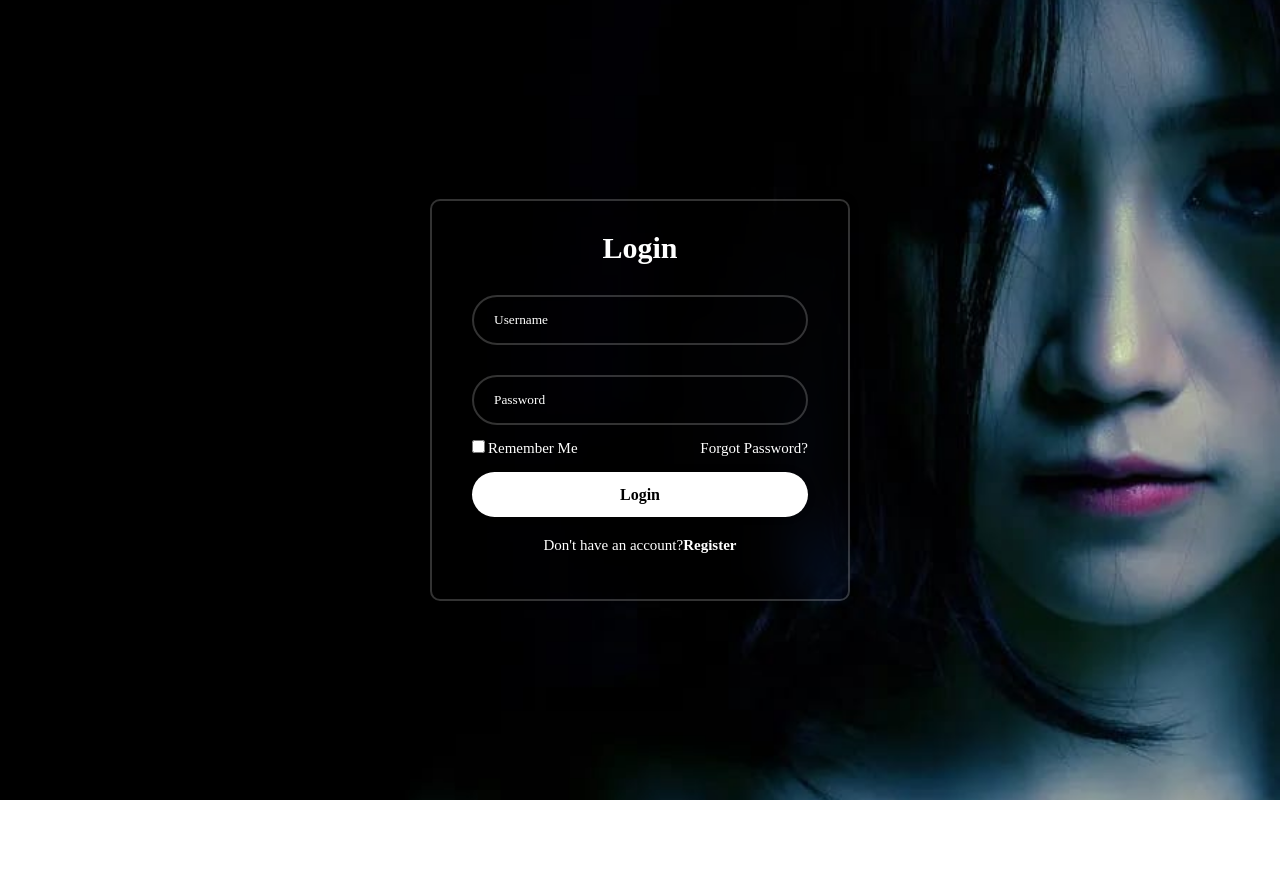
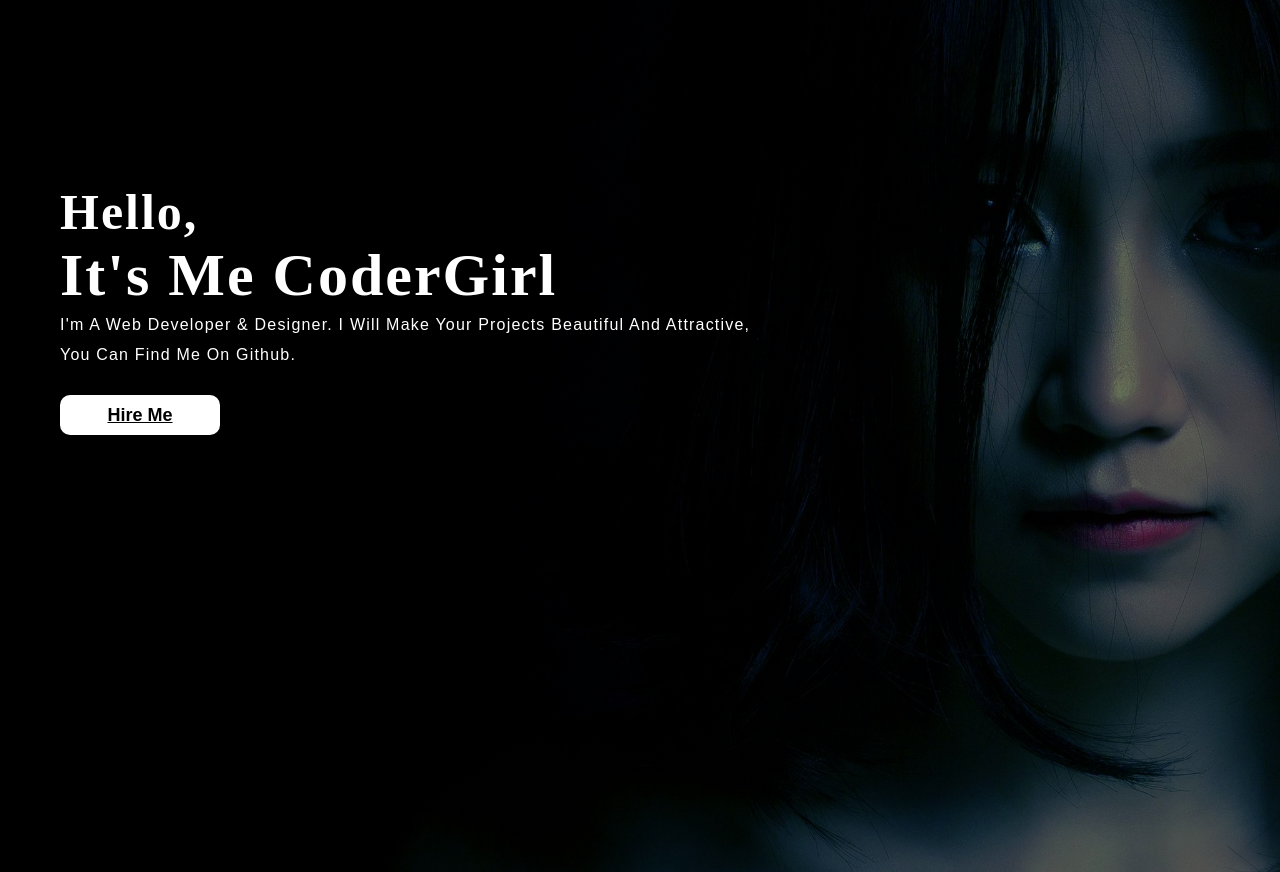
Before and after one commit to shzn-mhd/htmlg2, a plain HTML site: page index.html in a window 1280 px wide. Before the commit the page ends 800 px from the top, so only its background shows below. Drawn offline with nearby package versions, Linux system fonts and the light colour scheme.

Commit message:
Add files via upload

```diff
--- a/index.html
+++ b/index.html
@@ -1,36 +1,28 @@
 <!DOCTYPE html>
-<html lang="en">
+<html>
     <head>
-    <meta charset="UTF-8">
-    <meta http-equiv="X-UA-Compatible" content="IE=edge">
-    <meta name="viewport" content="width=device-width, initial-scale=1.0">
-    <title>Portfolio.</title>
-    <link href='https://unpkg.com/boxicons@2.1.4/css/boxicons.min.css' rel='stylesheet'>
+        <title>Webpage design-5</title>
         <link rel="stylesheet" href="style.css">
     </head>
     <body>
+        <div class="main">
+            <div class="navbar">
 
-    <div class="wrapper">
-        <form action="">
-            <h1>Login</h1>
-            <div class="input-box">
-                <input type="text" placeholder="Username" required>
+
+
+            </div>
+            <div class="content">
+            <h1>Hello,<br><span>It's Me CoderGirl</span></h1>
+            <p class="par">I'm A Web Developer & Designer. I Will Make Your Projects Beautiful And Attractive,<br>
+                 You Can Find Me On Github.<br>
+            </p>
+
+            <button class="cn"><a href="#">Hire Me</a></button>
             </div>
 
-            <div class="input-box">
-                <input type="password" placeholder="Password" required>
             </div>
-
-            <div class="remember-forget">
-                <label><input type="checkbox">Remember Me </label>
-                <a href="#">Forgot Password?</a>
         </div>
-
-            <button type="submit" class="btn">Login</button>
-            <div class="register-link">
-                <p>Don't have an account?<a href="#">Register</a></p>
     </div>
-        </form>
 </div>
 
     </body>
--- a/style.css
+++ b/style.css
@@ -1,127 +1,68 @@
-*
-{
+*{
+    padding: 0;
     margin: 0;
-    padding: 0;
-    box-sizing: border-box;
-    scroll-behavior: smooth;
-    font-family: 'Times New Roman', Times, serif;
+}
+.main{
+    width: 100%;
+    background: linear-gradient(to top,rgba(0,0,0,0.5)50%,rgba(0,0,0,0.5)50%),url(pic1.jpg);
+    background-position: center;
+    background-size: cover;
+    height: 109vh;
 }
 
-body
-{
-    display: flex;
-    justify-content: center;
-    align-items: center;
-    min-height: 100vh;
-    background: url('bg.jpg');
-    background-size: cover;
-    background-position: center;
+.navbar{
+    width: 1200px;
+    height: 75px;
+    margin: auto;
 }
 
-.wrapper
-{
-    width: 420px;
-    background: transparent;
-    border: 2px solid rgba(255, 255, 255, .2);
-    backdrop-filter: blur(20px);
-    box-shadow: 0 0 10px rgba(0, 0, 0, .2);
+.content{
+    width: 1200px;
+    height: auto;
+    margin: auto;
     color: #fff;
+    position: relative;
+}
+.content .par{
+    padding-left: 20px;
+    padding-bottom: 25px;
+    font-family: Arial;
+    letter-spacing: 1.2px;
+    line-height: 30px;
+
+}
+.content h1{
+    font-family: 'Times New Roman';
+    font-size: 50px;
+    padding-left: 20px;
+    margin-top: 9%;
+    letter-spacing: 2px;
+
+}
+.content .cn{
+    width: 160px;
+    height: 40px;
+    background: rgb(255, 255, 255);
+    border: none;
+    margin-left: 20px;
+    margin-bottom: 10px;
+    font-size: 18px;
     border-radius: 10px;
-    padding: 30px 40px;
+    cursor: pointer;
+    transition: .4s ease;
+
 }
-.wrapper h1
-{
-    font-size: 30px;
-    text-align: center;
+.content .cn a{
+    text-transform: none;
+    color: rgb(0, 0, 0);
+    transition: .3s ease;
+    font-weight: bold;
+
 }
-
-.wrapper .input-box
-{
-    width: 100%;
-    height: 50px;
-    margin: 30px 0;
+.cn:hover{
+    background-color: #fff;
 }
-
-.input-box input
-{
-    width: 100%;
-    height: 100%;
-    background: transparent;
-    border: 1px #fff;
-    outline: none;
-    border: 2px solid rgba(255, 255, 255, .2);
-    border-radius: 40px;
-    color: #fff;
-    padding: 20px 45px 20px 20px;
+.content span{
+    color: #ffffff;
+    font-size: 60px;
 }
-
-.input-box input::placeholder
-{color: #ffff;}
-
-.input-box i
-{
-    position: absolute;
-    right: 20px;
-    top: 50%;
-    transform: translateY(-50%);
-    font-size: 20px;
-}
-
-.wrapper .remember-forget
-{
-    display: flex;
-    justify-content: space-between;
-    font-size: 15px;
-    margin: -15px 0 15px;
-}
-
-.remember-forget label input
-{
-    accent-color: #fff;
-    margin-right: 3px;
-}
-
-.remember-forget a
-{
-    color: #fff;
-    text-decoration: none;
-}
-
-.remember-forget a:hover
-{
-    text-decoration: underline;
-}
-
-.wrapper .btn
-{
-    width: 100%;
-    height: 45px;
-    background: #fff;
-    border: none;
-    outline: none;
-    border-radius: 40px;
-    box-shadow: 0 0 10px rgba(0, 0, 0, .1);
-    cursor: pointer;
-    font-size: 16px;
-    color: #000;
-    font-weight: 600;
-}
-
-.wrapper .register-link
-{
-    font-size: 15px;
-    text-align: center;
-    margin: 20px 0 15px;
-}
-
-.register-link p a
-{
-    color: #fff;
-    text-decoration: none;
-    font-weight: 600;
-}
-
-.register-link p a:hover
-{
-    text-decoration: underline;
-}
```
Also changed, not shown: pic1.jpg (added). Lines whose indentation alone changed are shown as unchanged.
